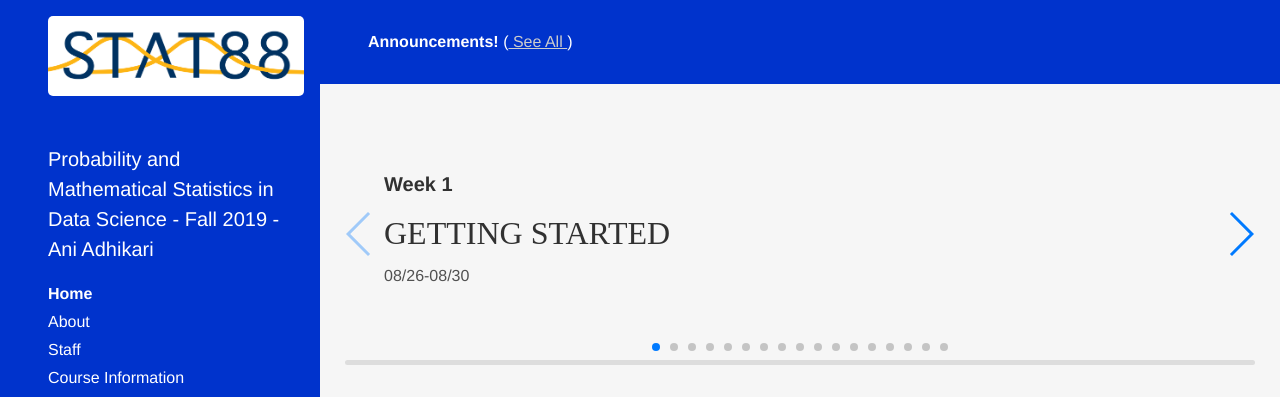
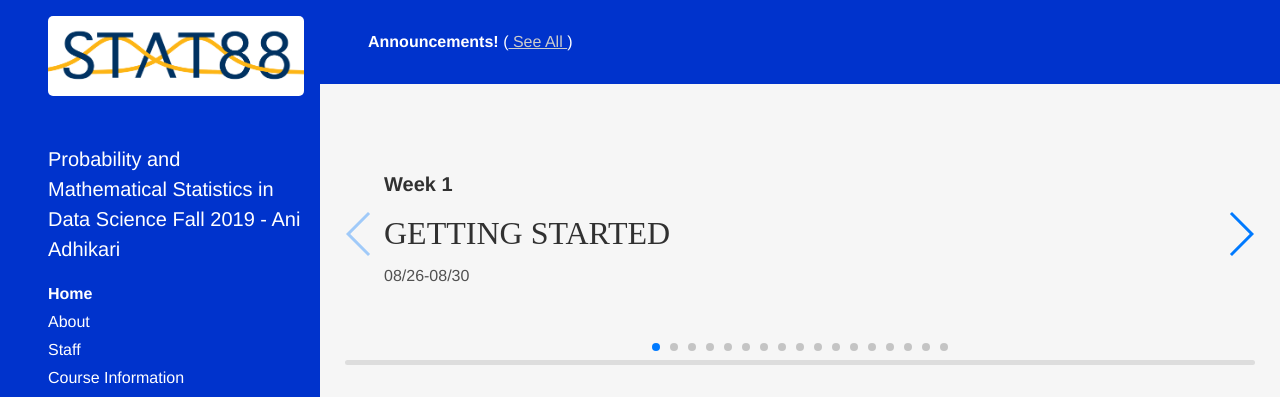
Before and after one commit to stat88/stat88.github.io, a Jekyll site: the page built from index.html, in a window 1280 px wide. Shown: the top 397 px of the page. Built offline with Jekyll 4.4.1, drawn with Linux system fonts in a browser that asks for light colours; some web fonts are replaced; the list of posts is cut into pages by our own code.

Commit message:
Deleting dash after course name

```diff
--- a/_includes/sidebar.html
+++ b/_includes/sidebar.html
@@ -4,7 +4,7 @@
       <div class="tooltip">
         <a href="/" > <img class="iconIMG" src="/assets/icon.png"> </a>
       </div>
-      <p class="lead">Probability and Mathematical Statistics in Data Science - Fall 2019 - Ani Adhikari</p>
+      <p class="lead">Probability and Mathematical Statistics in Data Science Fall 2019 - Ani Adhikari</p>
     </div>
     <nav class="sidebar-nav">
 
```
